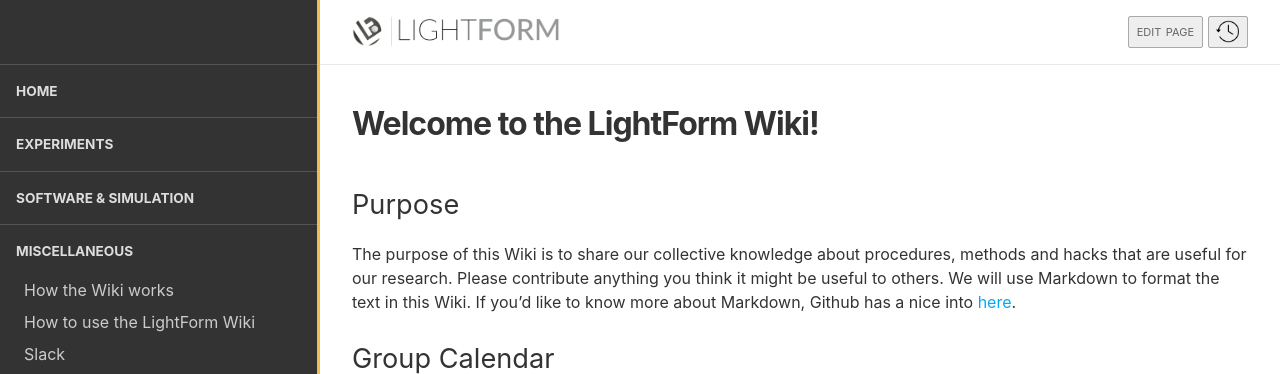
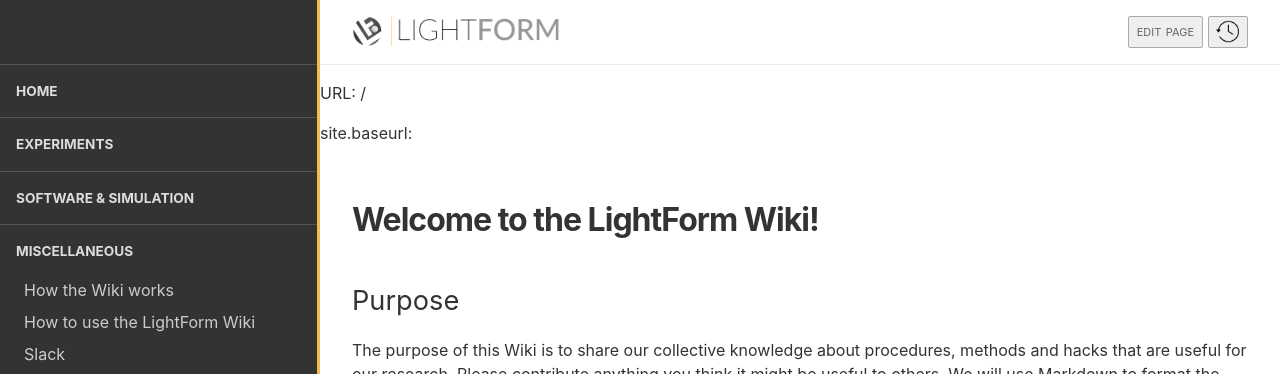
Before and after one commit to test-aplowman/test-aplowman.github.io, a Jekyll site: the page built from index.md, in a window 1280 px wide and 900 px high, cut to the strip 0-374 px from the top of the window. Built offline with Jekyll 4.4.1, drawn with Linux system fonts in a browser that asks for light colours.

Commit message:
Finding correct URLs

```diff
--- a/_layouts/default.html
+++ b/_layouts/default.html
@@ -8,6 +8,8 @@
     <div class="page-main">
         {% include page_header.html %}
         <div class="page-content">
+            <p>URL: {{ page.url }}</p>
+            <p>site.baseurl: {{ site.baseurl }}</p>
             {{ content }}
         </div>
         <div class="page-footer"></div>
```
